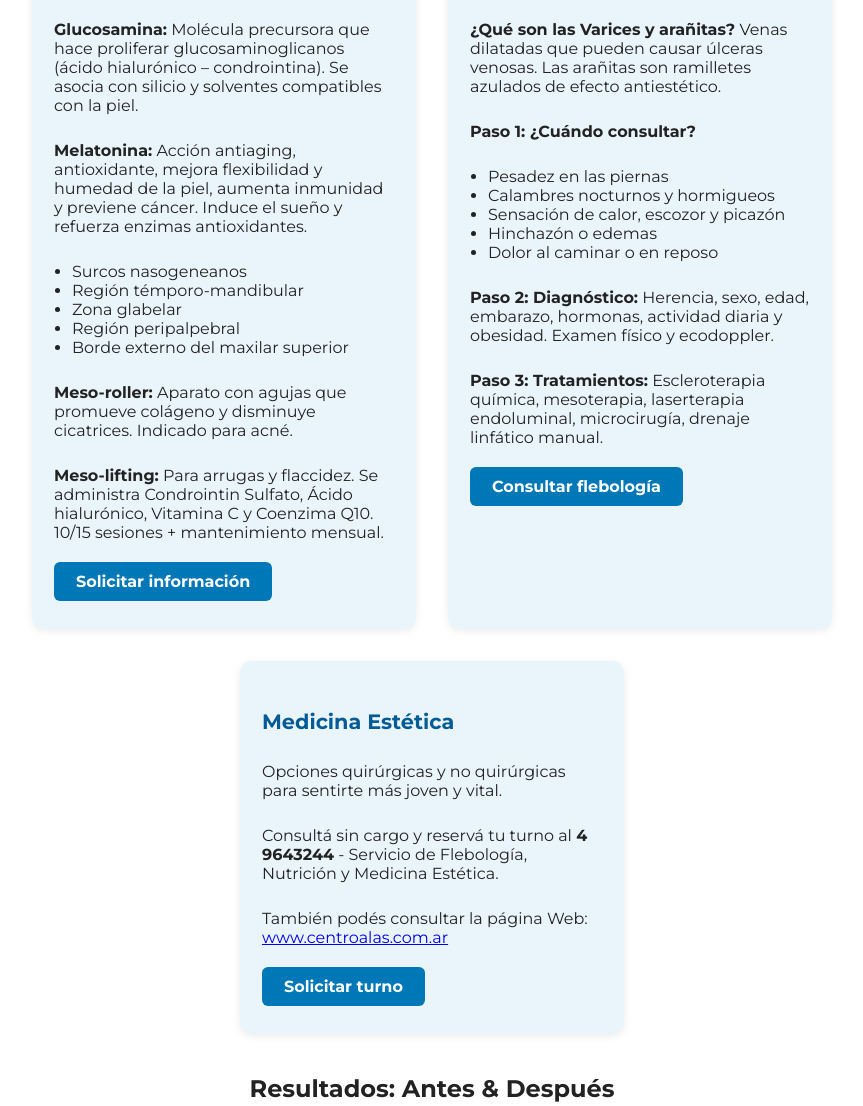
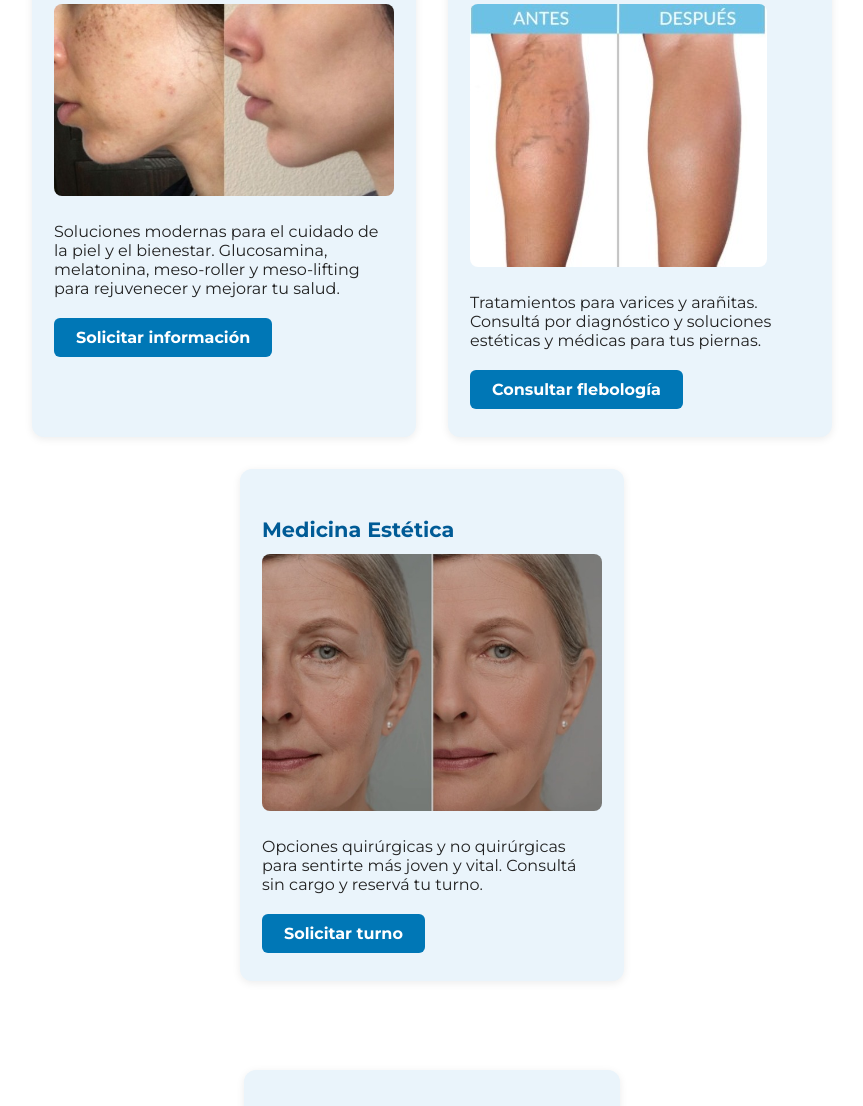
Before and after one commit to german1991/centro-medico-alas, a plain HTML site: page index.html in a window 1280 px wide. Shown: the part 555-1661 px from the top of the page, without its empty margins (208-1071 px from the left). Drawn offline with Linux system fonts and the light colour scheme.

Commit message:
Update index.html

```diff
--- a/index.html
+++ b/index.html
@@ -9,7 +9,7 @@
 <body>
   <header>
     <div class="logo">
-      <img src="imagenes/ALAS.jpg" alt="Centro Médico Alas">
+      <img src="imagenes/alas.jpg" alt="Centro Médico Alas">
       <h1>ALAS <span>Centro Médico</span></h1>
       <p class="subtitulo">Salud Comunitaria 001900</p>
     </div>
@@ -32,61 +32,27 @@
     <section class="cards-container">
       <div class="card" id="tratamientos">
         <h3>Tratamientos</h3>
-        <p><strong>Glucosamina:</strong> Molécula precursora que hace proliferar glucosaminoglicanos (ácido hialurónico – condrointina). Se asocia con silicio y solventes compatibles con la piel.</p>
-        <p><strong>Melatonina:</strong> Acción antiaging, antioxidante, mejora flexibilidad y humedad de la piel, aumenta inmunidad y previene cáncer. Induce el sueño y refuerza enzimas antioxidantes.</p>
-        <ul>
-          <li>Surcos nasogeneanos</li>
-          <li>Región témporo-mandibular</li>
-          <li>Zona glabelar</li>
-          <li>Región peripalpebral</li>
-          <li>Borde externo del maxilar superior</li>
-        </ul>
-        <p><strong>Meso-roller:</strong> Aparato con agujas que promueve colágeno y disminuye cicatrices. Indicado para acné.</p>
-        <p><strong>Meso-lifting:</strong> Para arrugas y flaccidez. Se administra Condrointin Sulfato, Ácido hialurónico, Vitamina C y Coenzima Q10. 10/15 sesiones + mantenimiento mensual.</p>
+        <img src="imagenes/a_d_4.jpeg" alt="Tratamientos" style="max-width:100%;border-radius:8px;margin-bottom:10px;">
+        <p>Soluciones modernas para el cuidado de la piel y el bienestar. Glucosamina, melatonina, meso-roller y meso-lifting para rejuvenecer y mejorar tu salud.</p>
         <a class="btn" href="#contacto">Solicitar información</a>
       </div>
 
       <div class="card" id="flebologia">
         <h3>Flebología / Fleboestética</h3>
-        <p><strong>¿Qué son las Varices y arañitas?</strong> Venas dilatadas que pueden causar úlceras venosas. Las arañitas son ramilletes azulados de efecto antiestético.</p>
-        <p><strong>Paso 1: ¿Cuándo consultar?</strong></p>
-        <ul>
-          <li>Pesadez en las piernas</li>
-          <li>Calambres nocturnos y hormigueos</li>
-          <li>Sensación de calor, escozor y picazón</li>
-          <li>Hinchazón o edemas</li>
-          <li>Dolor al caminar o en reposo</li>
-        </ul>
-        <p><strong>Paso 2: Diagnóstico:</strong> Herencia, sexo, edad, embarazo, hormonas, actividad diaria y obesidad. Examen físico y ecodoppler.</p>
-        <p><strong>Paso 3: Tratamientos:</strong> Escleroterapia química, mesoterapia, laserterapia endoluminal, microcirugía, drenaje linfático manual.</p>
+        <img src="imagenes/a_d_1.jpeg" alt="Flebología" style="max-width:100%;border-radius:8px;margin-bottom:10px;">
+        <p>Tratamientos para varices y arañitas. Consultá por diagnóstico y soluciones estéticas y médicas para tus piernas.</p>
         <a class="btn" href="#contacto">Consultar flebología</a>
       </div>
 
       <div class="card" id="estetica">
         <h3>Medicina Estética</h3>
-        <p>Opciones quirúrgicas y no quirúrgicas para sentirte más joven y vital.</p>
-        <p>Consultá sin cargo y reservá tu turno al <strong>4 9643244</strong> - Servicio de Flebología, Nutrición y Medicina Estética.</p>
-        <p>También podés consultar la página Web: <a href="http://www.centroalas.com.ar" target="_blank">www.centroalas.com.ar</a></p>
+        <img src="imagenes/a_d_3.jpeg" alt="Medicina Estética" style="max-width:100%;border-radius:8px;margin-bottom:10px;">
+        <p>Opciones quirúrgicas y no quirúrgicas para sentirte más joven y vital. Consultá sin cargo y reservá tu turno.</p>
         <a class="btn" href="#contacto">Solicitar turno</a>
       </div>
     </section>
 
-    <section class="antes-despues">
-      <h2>Resultados: Antes & Después</h2>
-      <div class="galeria">
-        <div class="caso">
-          <img src="imagenes/WhatsApp Image 2025-09-17 at 21.58.03 (1).jpeg" alt="Antes y después 1">
-        </div>
-        <div class="caso">
-          <img src="imagenes/WhatsApp Image 2025-09-17 at 21.58.03 (2).jpeg" alt="Antes y después 2">
-        </div>
-        <div class="caso">
-          <img src="imagenes/WhatsApp Image 2025-09-17 at 21.58.03.jpeg" alt="Antes y después 3">
-        </div>
-        <div class="caso">
-          <img src="imagenes/WhatsApp Image 2025-09-17 at 21.58.04.jpeg" alt="Antes y después 4">
-        </div>
-      </div>
+
     </section>
 
     <section id="contacto">
@@ -105,5 +71,4 @@
     <p>&copy; 2025 Centro Médico ALAS. Todos los derechos reservados.</p>
   </footer>
 </body>
-
 </html>
```
